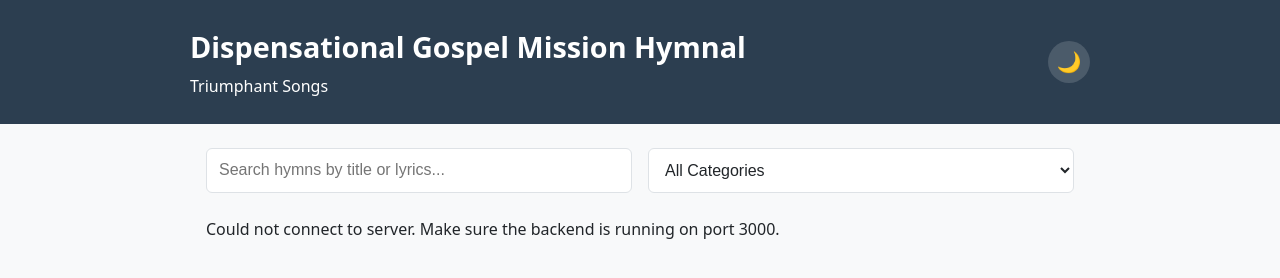
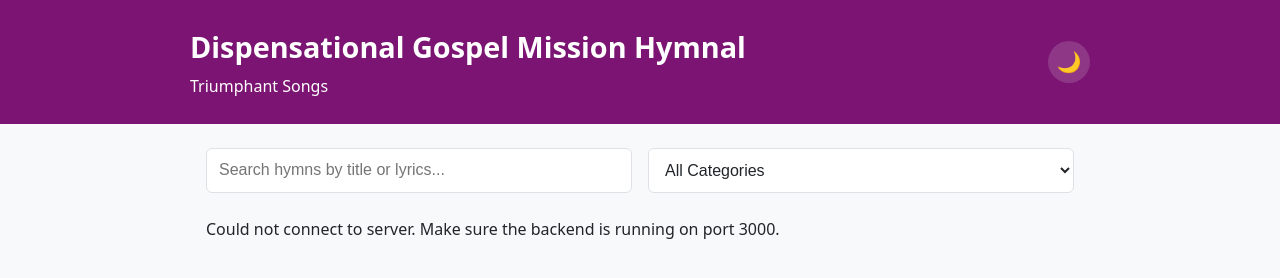
Before and after one commit to akosuaDama/DGM_hymnal, a plain HTML site: page triumphant_songs/index.html in a window 1280 px wide. Drawn offline with Linux system fonts and the light colour scheme; no server answers.

Commit message:
new file:   triumphant_songs/index.html

```diff
--- a/triumphant_songs/style.css
+++ b/triumphant_songs/style.css
@@ -4,7 +4,7 @@
   --text: #212529;
   --text-muted: #6c757d;
   --border: #dee2e6;
-  --primary: #2c3e50;
+  --primary: #7b1472;
   --shadow: rgba(0,0,0,0.08);
 }
 
```
